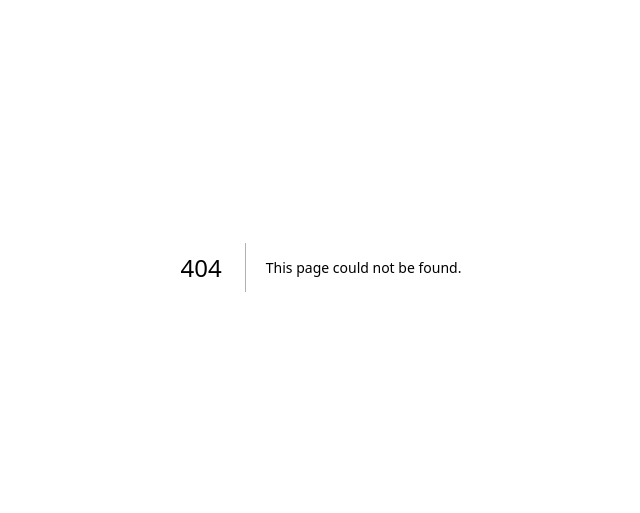
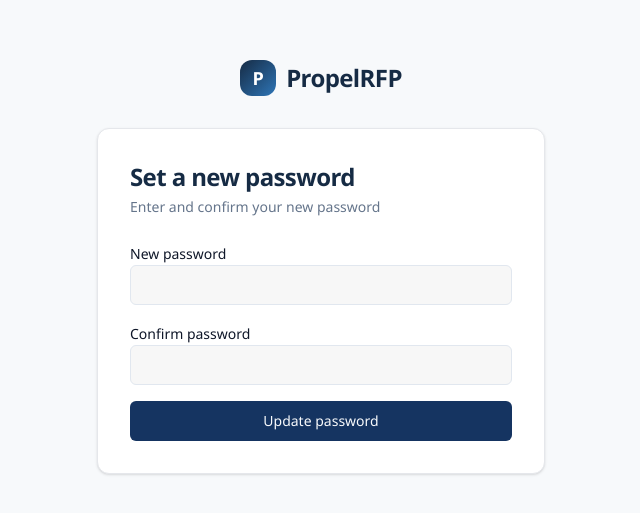
Before and after one commit to kelkurniawan/propelrfp, a Next.js app: page /reset in a window 1280 px wide. Before the commit this address had no page. Shown: the part 133-646 px from the top of the page, without its empty margins (319-959 px from the left). Built offline with nearby package versions, Linux system fonts and the light colour scheme; no server answers.

Commit message:
feat(auth): reset password page

```diff
--- /dev/null
+++ b/src/app/(auth)/reset/page.tsx
@@ -0,0 +1,50 @@
+"use client";
+
+import { useRouter } from "next/navigation";
+import { useForm } from "react-hook-form";
+import { zodResolver } from "@hookform/resolvers/zod";
+import { toast } from "sonner";
+
+import { Button } from "@/components/ui/button";
+import { Input } from "@/components/ui/input";
+import { AuthCard } from "@/components/auth/AuthCard";
+import { FormField } from "@/components/auth/FormField";
+import { resetSchema, type ResetInput } from "@/lib/schemas/auth";
+import { createClient } from "@/lib/supabase/client";
+
+export default function ResetPage() {
+  const router = useRouter();
+  const supabase = createClient();
+  const {
+    register,
+    handleSubmit,
+    formState: { errors, isSubmitting },
+  } = useForm<ResetInput>({ resolver: zodResolver(resetSchema) });
+
+  async function onSubmit(values: ResetInput) {
+    const { error } = await supabase.auth.updateUser({ password: values.password });
+    if (error) {
+      toast.error(error.message);
+      return;
+    }
+    toast.success("Password updated");
+    router.replace("/dashboard");
+    router.refresh();
+  }
+
+  return (
+    <AuthCard title="Set a new password" subtitle="Enter and confirm your new password">
+      <form onSubmit={handleSubmit(onSubmit)} className="space-y-4">
+        <FormField label="New password" htmlFor="password" error={errors.password?.message}>
+          <Input id="password" type="password" autoComplete="new-password" {...register("password")} />
+        </FormField>
+        <FormField label="Confirm password" htmlFor="confirm" error={errors.confirm?.message}>
+          <Input id="confirm" type="password" autoComplete="new-password" {...register("confirm")} />
+        </FormField>
+        <Button type="submit" disabled={isSubmitting} className="w-full">
+          {isSubmitting ? "Saving..." : "Update password"}
+        </Button>
+      </form>
+    </AuthCard>
+  );
+}
```
